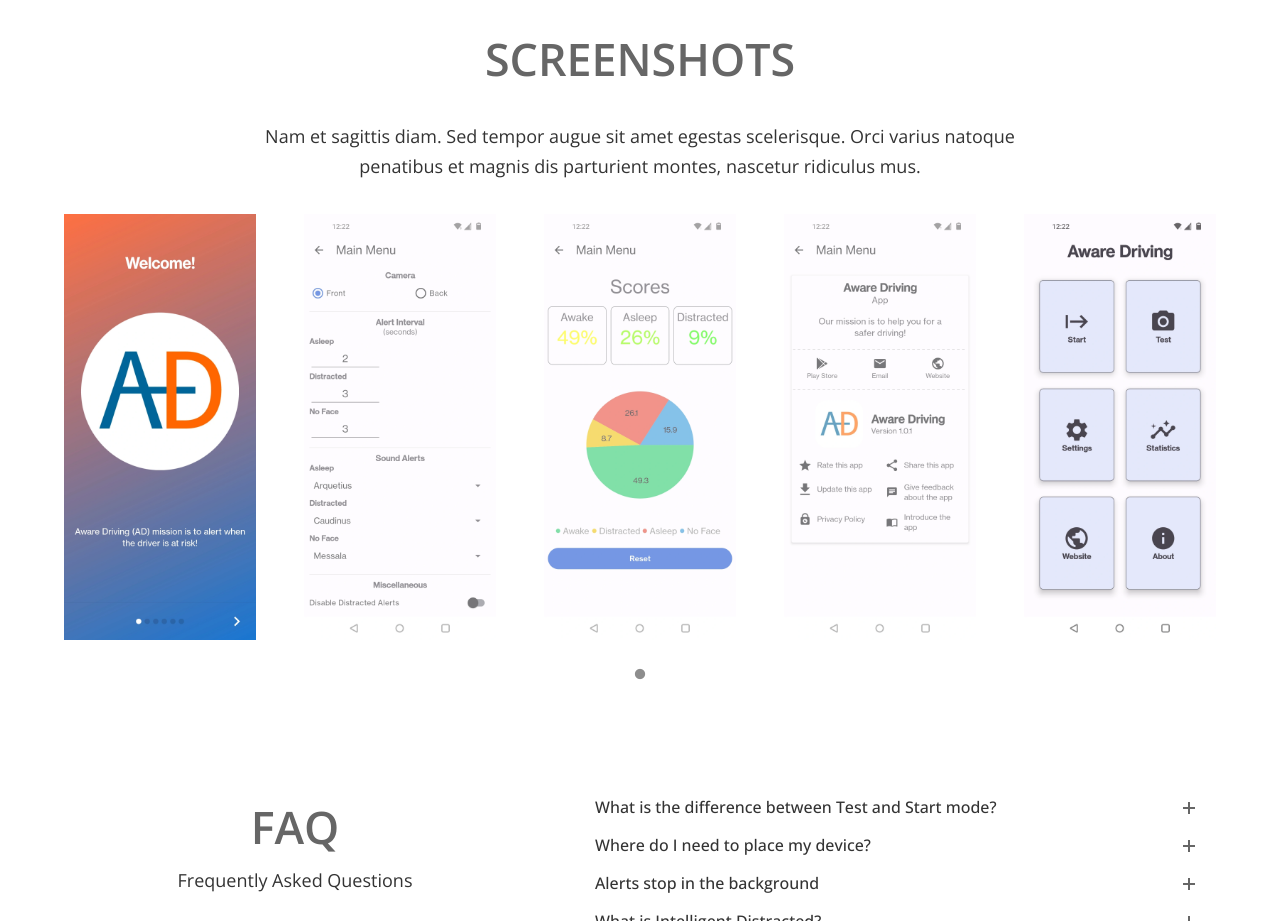
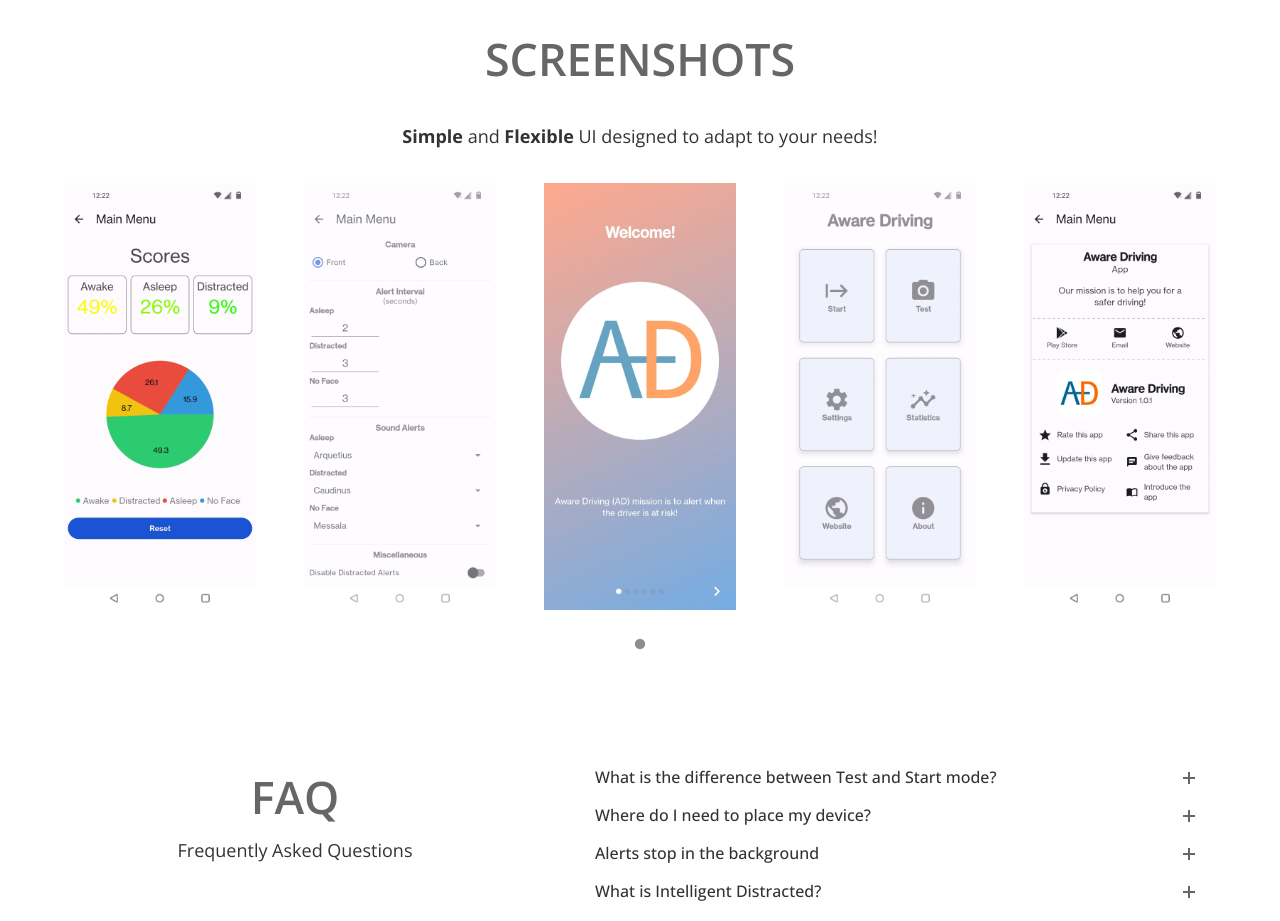
Before and after one commit to ankandrew/aware-driving, a plain HTML site: page index.html in a window 1280 px wide. Shown: the part 2160-3081 px from the top of the page. Drawn offline with nearby package versions, Linux system fonts and the light colour scheme; animation ran at ten frames a second.

Commit message:
Change Screenshots text and slides order

```diff
--- a/index.html
+++ b/index.html
@@ -142,24 +142,23 @@
     <div class="wrapper">
         <div class="carousel-intro">
             <h2>Screenshots</h2>
-            <p>Nam et sagittis diam. Sed tempor augue sit amet egestas scelerisque. Orci varius natoque penatibus et magnis dis parturient
-                montes, nascetur ridiculus mus.</p>
+            <p><b>Simple</b> and <b>Flexible</b> UI designed to adapt to your needs!</p>
         </div>
         <div class="slides iphonex">
             <div class="slide">
-                <img alt="sc test" src="assets/screenshots/intro_slide_1.webp">
+                <img alt="sc test" src="assets/screenshots/statistics_activity.webp">
             </div>
             <div class="slide">
                 <img alt="sc test" src="assets/screenshots/settings_activity.webp">
             </div>
             <div class="slide">
-                <img alt="sc test" src="assets/screenshots/statistics_activity.webp">
+                <img alt="sc test" src="assets/screenshots/intro_slide_1.webp">
+            </div>
+            <div class="slide">
+                <img alt="sc test" src="assets/screenshots/welcome_activity.webp">
             </div>
             <div class="slide">
                 <img alt="sc test" src="assets/screenshots/about_activity.webp">
-            </div>
-            <div class="slide">
-                <img alt="sc test" src="assets/screenshots/welcome_activity.webp">
             </div>
         </div>
     </div>
```
